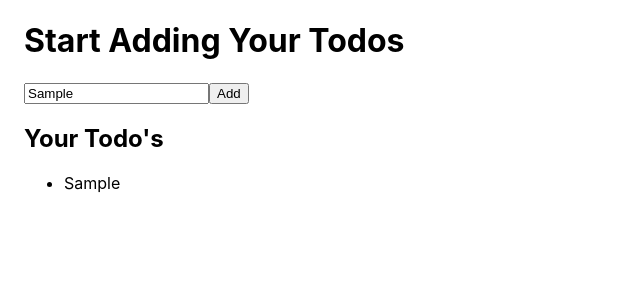
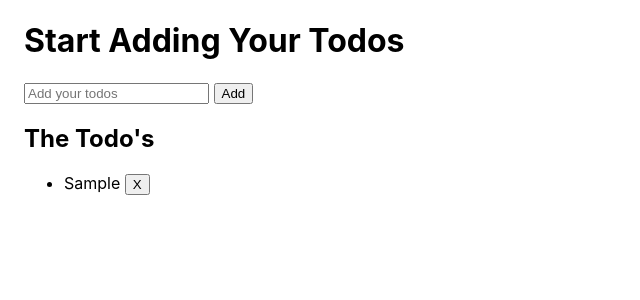
Before and after one commit to foisal07/react-todo, a React (Create React App) app: page / in a window 1280 px wide. Both pictures are taken after typing "Sample" into the empty fields and a click on the button "Add". Shown: the top 300 px of the page, without its empty margins (0-640 px from the left). Built offline with nearby package versions, Linux system fonts and the light colour scheme.

Commit message:
Delete todos

```diff
--- a/src/App.js
+++ b/src/App.js
@@ -1,12 +1,24 @@
 import AddTodo from "./components/AddTodo";
 import TodoList from "./components/TodoList";
 import { useState } from "react";
+import ErrorModal from "./components/ErrorModal";
 
 function App() {
   const [todos, setTodos] = useState([]);
 
   const getTodo = (enteredTodo) => {
-    setTodos((prevTodos) => [...prevTodos, enteredTodo]);
+    setTodos((prevTodos) => [
+      ...prevTodos,
+      {
+        text: enteredTodo,
+        id: Math.random(),
+      },
+    ]);
+  };
+
+  const deleteTodo = (id) => {
+    const restTodos = todos.filter((todo) => todo.id !== id);
+    setTodos(restTodos);
   };
 
   return (
@@ -14,7 +26,7 @@ function App() {
       {/* Add todo */}
       <AddTodo getTodo={getTodo} />
       {/* Todo list*/}
-      <TodoList todos={todos} />
+      <TodoList todos={todos} deleteTodo={deleteTodo} />
     </div>
   );
 }
--- a/src/components/AddTodo.js
+++ b/src/components/AddTodo.js
@@ -3,13 +3,14 @@ import Button from "./UI/Button";
 import { Container } from "@material-ui/core";
 
 export default function AddTodo({ getTodo }) {
-  const [enteredTodo, setEnteredTodo] = useState();
+  const [enteredTodo, setEnteredTodo] = useState("");
 
   const addTodo = (e) => {
     e.preventDefault();
-    if (enteredTodo.trim().length === 0) return;
-    getTodo(enteredTodo);
-    setEnteredTodo('');
+    if (enteredTodo !== "") {
+      getTodo(enteredTodo);
+      setEnteredTodo("");
+    }
   };
 
   const getEnteredTodo = (e) => {
@@ -25,7 +26,8 @@ export default function AddTodo({ getTodo }) {
             type="text"
             placeholder="Add your todos"
             onChange={getEnteredTodo}
-          />
+            value={enteredTodo}
+          />{" "}
           <Button type="submit" text="Add" />
         </form>
       </Container>
--- a/src/components/ErrorModal.js
+++ b/src/components/ErrorModal.js
@@ -0,0 +1,9 @@
+import React from "react";
+
+export default function ErrorModal() {
+  return (
+    <>
+      <h2>Input correct</h2>
+    </>
+  );
+}
--- a/src/components/TodoList.js
+++ b/src/components/TodoList.js
@@ -2,18 +2,16 @@ import { Container } from "@material-ui/core";
 import React from "react";
 import Button from "./UI/Button";
 
-export default function TodoList({ todos = [] }) {
-  // const deleteTodo = (todos, index) => {};
-
+export default function TodoList({ todos, deleteTodo }) {
   return (
     <>
       <Container>
-        <h2>Your Todo's</h2>
+        <h2>The Todo's</h2>
         <ul>
           {todos.map((todo) => (
-            <li key={Math.random()}>
-              {todo}
-              {/* {todo} <Button text={"Remove"} onClick={deleteTodo} /> */}
+            <li key={todo.id}>
+              {todo.text}{" "}
+              {<button onClick={() => deleteTodo(todo.id)}> X </button>}
             </li>
           ))}
         </ul>
```
